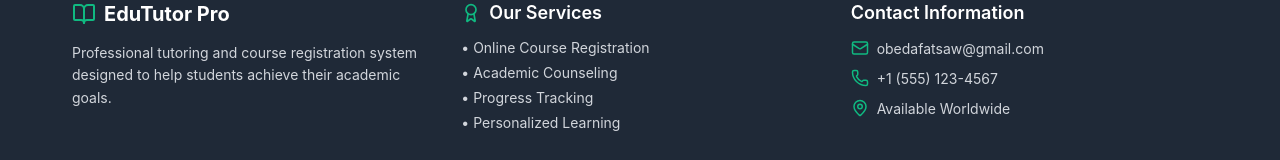
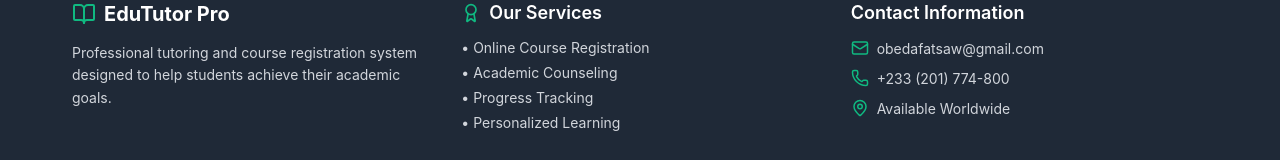
Before and after one commit to ByteObed/edututor-pro-frontend, a React (Vite) app: page / in a window 1280 px wide. Shown: the part 1029-1189 px from the top of the page. Built offline with nearby package versions, Linux system fonts and the light colour scheme; no server answers.

Commit message:
updated footer.jxs

```diff
--- a/src/pages/Footer.jsx
+++ b/src/pages/Footer.jsx
@@ -41,7 +41,7 @@ const Footer = () => {
             </div>
             <div className="contact-item">
               <Phone size={18} className="contact-icon" />
-              <span>+1 (555) 123-4567</span>
+              <span>+233 (201) 774-800</span>
             </div>
             <div className="contact-item">
               <MapPin size={18} className="contact-icon" />
```
